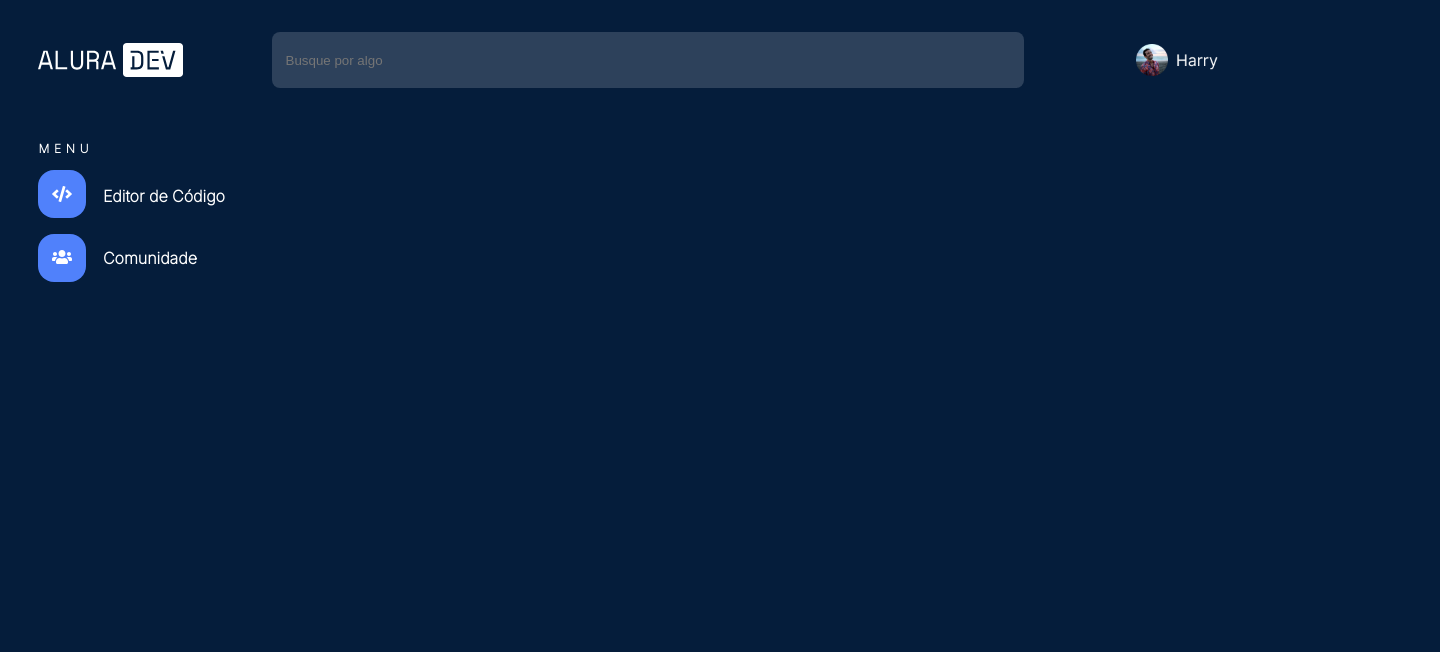
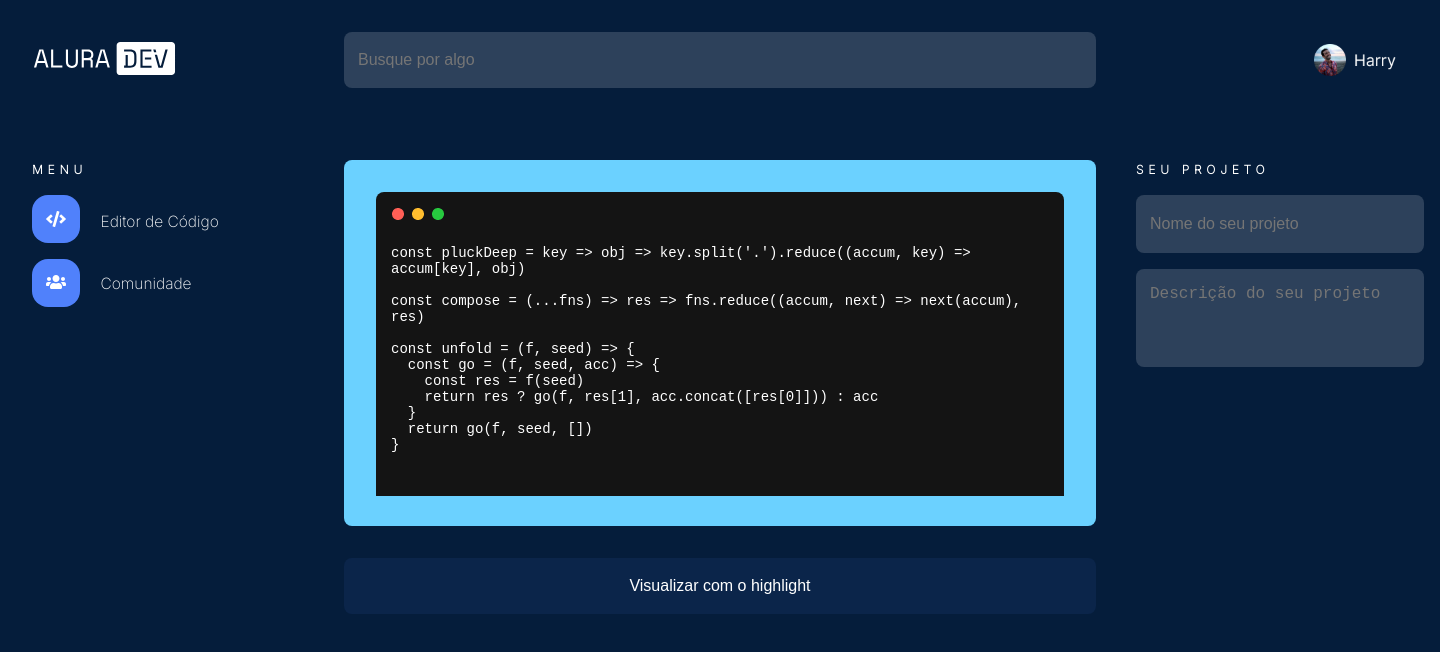
Before and after one commit to rglaubersantiago/alura-challenge-frontend, a plain HTML site: page index.html in a window 1280 px wide. Shown: the whole page, 1440 px wide, since content can reach past the window. Drawn offline with Linux system fonts and the light colour scheme.

Commit message:
campo para descrição do projeto

```diff
--- a/index.html
+++ b/index.html
@@ -14,8 +14,8 @@
 <body>
     <header class="cabecalho-principal">
         <div class="container">
-            <h1 class="cabecalho-titulo">
-                <img src="img/Logo.svg" alt="Logo Alura DEV">
+            <h1>
+                <img src="img/Logo.svg" alt="Logo Alura DEV" class="logo">
             </h1>
             <form action="">
                 <input type="search" name="search" placeholder="Busque por algo" class="input-search" />
@@ -25,23 +25,65 @@
     </header>
     <main class="principal">
         <div class="container">
-            <section class="menu-navegacao">
-                <h2 class="subtitulo">Menu</h2>
+            <div class="menu-navegacao">
+                <h2 class="subtitulo subtitulo-menu">Menu</h2>
                 <nav>
                     <ul>
                         <li>
                             <div class="img-menu"><img src="img/vector-editor.svg"></div>
-                            <a href="" class="link-menu">Editor de Código</a>
+                            <a href="#" class="link-menu">Editor de Código</a>
                         </li>
                     </ul>
                     <ul>
                         <li>
                             <div class="img-menu"><img src="img/vector-comunidade.svg"></div>
-                            <a href="" class="link-menu">Comunidade</a>
+                            <a href="#" class="link-menu">Comunidade</a>
                         </li>
                     </ul>
                 </nav>
-            </section>
+            </div>
+            <div>
+                <div class="code-editor-personalizacao">
+                    <div class="code-editor">
+                        <div class="mac-buttons">
+                            <img src="img/ellipse1.png"><img src="img/ellipse2.png"><img src="img/ellipse3.png">
+                        </div>
+                        <textarea class="textarea textarea-editor">const pluckDeep = key => obj => key.split('.').reduce((accum, key) =>
+accum[key], obj)
+
+const compose = (...fns) => res => fns.reduce((accum, next) => next(accum),
+res)
+
+const unfold = (f, seed) => {
+  const go = (f, seed, acc) => {
+    const res = f(seed)
+    return res ? go(f, res[1], acc.concat([res[0]])) : acc
+  }
+  return go(f, seed, [])
+}</textarea>
+                    </div>
+                </div>
+                <input type="submit" value="Visualizar com o highlight" class="botao-visualizar-highlight">
+            </div>
+
+            <div class="corpo-right">
+                <form>
+                    <label for="nome-projeto" class="subtitulo-projeto">Seu Projeto</label>
+                    <input type="text" id="nome-projeto" class="input" placeholder="Nome do seu projeto">
+                    <textarea placeholder="Descrição do seu projeto" class="input textarea descricao"></textarea>
+                </form>
+                <!--
+                <fieldset>
+                    <legend class="subtitulo">Personalização</legend>
+                    <select class="">
+                        <option></option>
+                        <option></option>
+                        <option></option>
+                    </select>
+                </fieldset>
+            -->
+            </div>
+
         </div>
     </main>
 </body>
--- a/style/style.css
+++ b/style/style.css
@@ -1,10 +1,6 @@
 body {
     background: #051D3B;
     font-family: 'Inter', sans-serif;
-}
-
-.cabecalho-principal {
-    padding: 20px 0;
 }
 
 .cabecalho-principal .container {
@@ -14,63 +10,70 @@ body {
 }
 
 .container {
-    width: 94%;
-    margin: 0 auto;
+    width: 1376px;
+    height: 56px;
+    padding: 32px 32px 40px;
 }
 
-.cabecalho-titulo {
+.logo {
     width: 145px;
     height: 34.05px;
-    top: 12px;
+    margin-right: 167px;
 }
 
 .input-search {
     width: 752px;
     height: 56px;
     border: none;
-    padding: 0 14px;
+    padding: 16px 0 16px 14px;
+    font-size: 16px;
     border-radius: 8px;
     background: rgba(255, 255, 255, 0.16);
-}
-
-.input-search:focus {
-    outline: 0;
-    border-color: #80bdff;
-    box-shadow: 0 0 0 0.2rem rgba(0, 123, 255, 0.25);
 }
 
 .imagem-author {
     width: 106px;
     height: 56px;
-    left: 1270px;
+    margin-left: 206px;
     border-radius: 8px;
-    padding: 12px;
 }
 
-.principal {
-    margin: 20px 0;
+.principal .container {
+    display: flex;
+    width: 1376px;
 }
 
 .menu-navegacao {
     width: 189px;
     height: 146px;
+    margin-right: 123px;
+}
+
+.menu-navegacao li {
+    margin-bottom: 16px;
+}
+
+.subtitulo {
+    color: #FFFFFF;
+    font-size: 12px;
+    line-height: 18px;
+    font-weight: bold;
+    letter-spacing: 0.4em;
+    text-transform: uppercase;
+}
+
+.menu-navegacao .subtitulo-menu{
+    width: 51px;
+    height: 18px;
     display: inline-block;
 }
 
 .menu-navegacao li {
-    margin-bottom: 1em;
+    margin-top: 16px;
 }
 
-.subtitulo {
-    width: 51px;
-    height: 18px;
-    font-size: 12px;
-    color: #FFFFFF;
-    margin: 0 0 1em 0;
-    line-height: 18px;
-    font-weight: bold;
-    letter-spacing: 0.4em;
-    text-transform: uppercase;
+.menu-navegacao .link-menu {
+    margin-left: 16px;
 }
 
 .img-menu {
@@ -88,9 +91,92 @@ body {
 
 .link-menu {
     color: #FFFFFF;
-    font-size: 16px;
+    font-size: 15.5px;
     line-height: 24px;
-    font-weight: bold;
-    margin-left: 12px;
     text-decoration: none;
 }
+
+.code-editor-personalizacao {
+    width: 752px;
+    height: 366px;
+    border-radius: 8px;
+    display: flex;
+    background: #6BD1FF;
+}
+
+.code-editor {
+    width: 688px;
+    height: 302px;
+    margin: 32px;
+    border-radius: 8px;
+    background: #141414;
+}
+
+.mac-buttons {
+    width: 52px;
+    height: 12px;
+    display: flex;
+    justify-content: space-between;
+    margin: 16px 0 24px 16px;
+}
+
+.textarea{
+    resize: none;
+}
+
+.textarea-editor {
+    width: 656px;
+    height: 234px;
+    color: #FFFFFF;
+    background: #141414;
+    border-color: #141414;
+    padding: 0 16px 16px 14px;
+    font-size: 14px;
+}
+
+.botao-visualizar-highlight {
+    width: 752px;
+    height: 56px;
+    border-radius: 8px;
+    background: #5081FB14;
+    color: #FFFFFF;
+    margin-top: 32px;
+    font-size: 16px;
+    border: none;
+}
+
+.corpo-right{
+    width: 272px;
+    margin-left: 40px;
+}
+
+.subtitulo-projeto{
+    font-size: 12px;
+    line-height: 18px;
+    letter-spacing: 0.4em;
+    text-transform: uppercase;
+    color: #FFFFFF;
+    font-weight: bold;
+    width: 130px;
+    height: 18px;
+}
+
+.input{
+    width: 272px;
+    height: 56px;
+    border-radius:8px;
+    border:none;
+    font-size:16px;
+    padding-left: 14px;
+    color: #FFFFFF;
+    background: rgba(255, 255, 255, 0.16);
+}
+
+.corpo-right .input{
+    margin-top:16px;
+}
+
+.descricao{
+    height: 80px;
+    padding-top:16px;
+}
```
Also changed, not shown: img/ellipse1.png (added), img/ellipse2.png (added), img/ellipse3.png (added).
